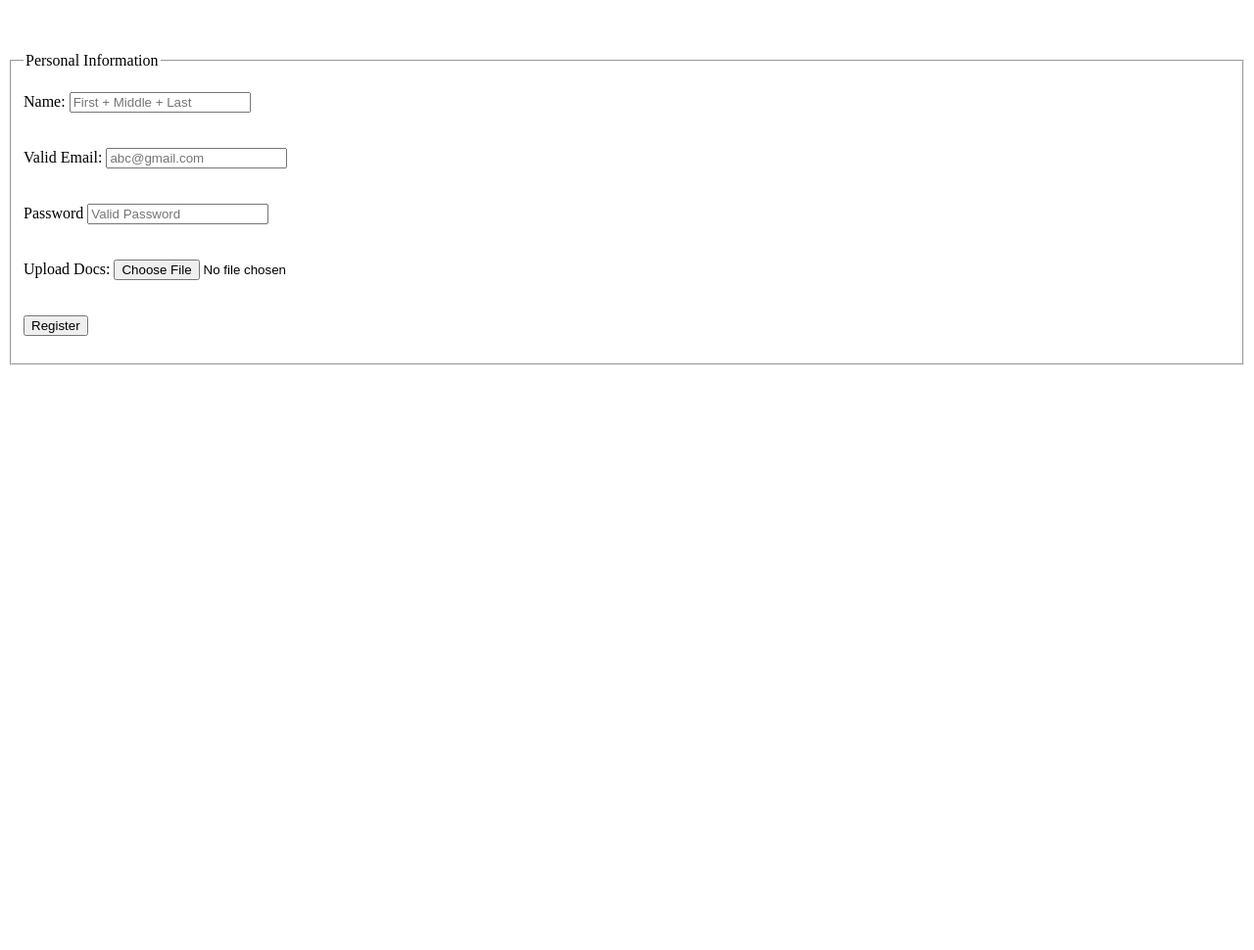
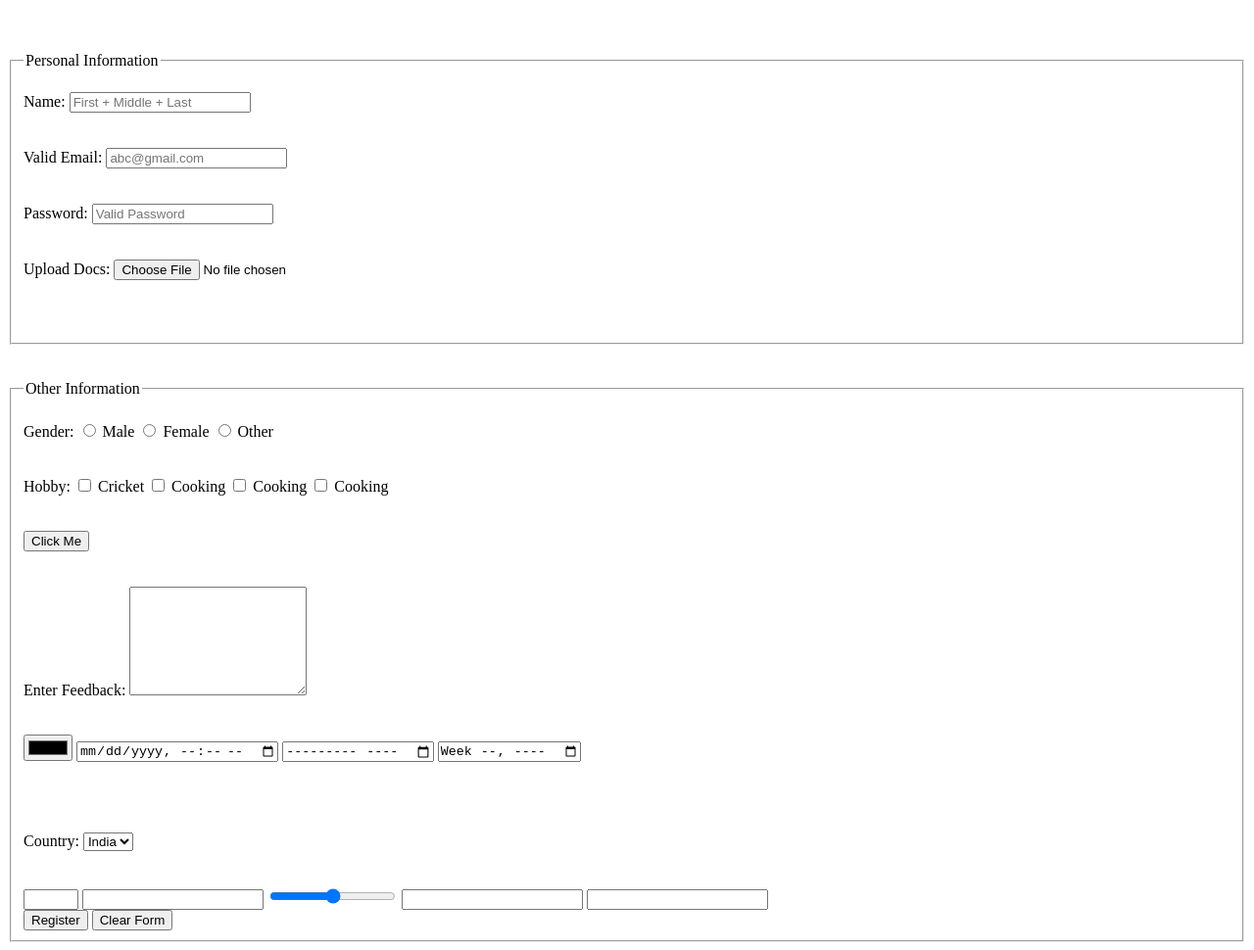
Before and after one commit to Krutarth146/Niyanta_Html, a plain HTML site: page formTag.html in a window 1280 px wide. Shown: the part 50-1020 px from the top of the page at 98% size. Before the commit the page ends 800 px from the top, so only its background shows below. Drawn offline with Linux system fonts and the light colour scheme.

Commit message:
Form Tag

```diff
--- a/formTag.html
+++ b/formTag.html
@@ -23,17 +23,88 @@
         </div><br><br>
 
         <div>
-            <label for="Pass">Password</label>
+            <label for="Pass">Password: </label>
             <input type="password" placeholder="Valid Password" name="pass1" id="Pass">
         </div><br><br>
         <div>
             Upload Docs: <input type="file">
         </div><br><br>
 
-        <div>
-            <input type="submit" value="Register">
-        </div>
         <br>
+    </fieldset>
+
+    <br><br>
+    <fieldset>
+            <legend>Other Information</legend>
+            <br>
+            <div>
+                <label for="">Gender: </label>
+                <input type="radio" name="gender" value="M" id="gender1">
+                <label for="gender1">Male</label>
+                <input type="radio" name="gender" value="F" id="gender2">
+                <label for="gender2">Female</label>
+                <input type="radio" name="gender" value="O" id="gender3">
+                <label for="gender3">Other</label>
+            </div><br><br>
+
+            <div>
+                <label for="">Hobby: </label>
+
+                <input type="checkbox" name="hobby" value="Cricket" id="h1">
+                <label for="h1">Cricket</label>
+                <input type="checkbox" name="hobby" value="Cooking" id="h2">
+                <label for="h2">Cooking</label>
+                <input type="checkbox" name="hobby" value="Cooking" id="h2">
+                <label for="h2">Cooking</label>
+                <input type="checkbox" name="hobby" value="Cooking" id="h2">
+                <label for="h2">Cooking</label>
+            </div> <br><br>
+
+
+            <div>
+                <input type="button" value="Click Me">
+
+            </div><br><br>
+
+            <div>
+                <label for="comment">Enter Feedback: </label>
+                <textarea name="comment" id="comment" cols="20" rows="7"></textarea>
+            </div>
+
+            <br><br>
+            <div>
+                <input type="color">
+                <input type="datetime-local">
+                <input type="month">
+                <input type="week">
+            </div>
+
+
+            <br><br>
+            <div>
+                <input type="hidden" value="Success" name="status">
+            </div><br><br>
+
+            <div>
+                <label for="con">Country: </label>
+                <select name="Country" id="con">
+                    <option value="Bharat">India</option>
+                </select>
+            </div><br><br>
+
+            <div>
+                <input type="number" min="18" max="30" step="2">
+
+                <input type="tel">
+                <input type="range">
+                <input type="search">
+                <input type="url">
+            </div>
+            <div>
+                <input type="submit" value="Register">
+                <input type="reset" value="Clear Form">
+            </div>
+
         </fieldset>
     </form>
 </body>
```
